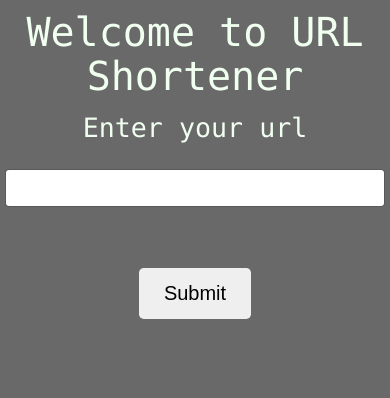
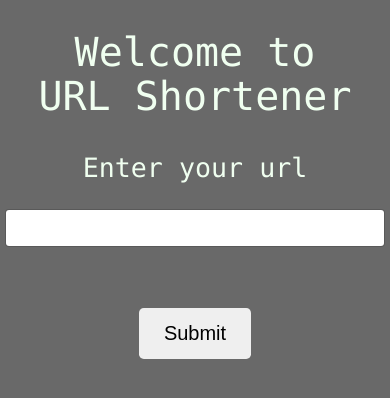
Before and after one commit to adityagarg97/URLShortener, a website: page public/index.html in a window 390 px wide. Drawn offline with nearby package versions, Linux system fonts and the light colour scheme.

Commit message:
Adding viewport in index.html
Signed-off-by: Aditya Garg <adityagarg97@gmail.com>

```diff
--- a/public/index.html
+++ b/public/index.html
@@ -2,6 +2,8 @@
 <html lang="en">
 <head>
     <meta charset="UTF-8">
+    <meta name="viewport" content="width=device-width, initial-scale=1.0">
+    <meta http-equiv="X-UA-Compatible" content="ie=edge">
     <title>URL Shortener</title>
     <link rel="stylesheet" href="https://maxcdn.bootstrapcdn.com/bootstrap/4.0.0-beta.3/css/bootstrap.min.css" integrity="sha384-Zug+QiDoJOrZ5t4lssLdxGhVrurbmBWopoEl+M6BdEfwnCJZtKxi1KgxUyJq13dy" crossorigin="anonymous">
     <script
@@ -33,7 +35,7 @@
         }
         @media (max-width: 576px) {
             h1{
-                margin:10px;
+                margin:30px;
             }
         }
     </style>
```
